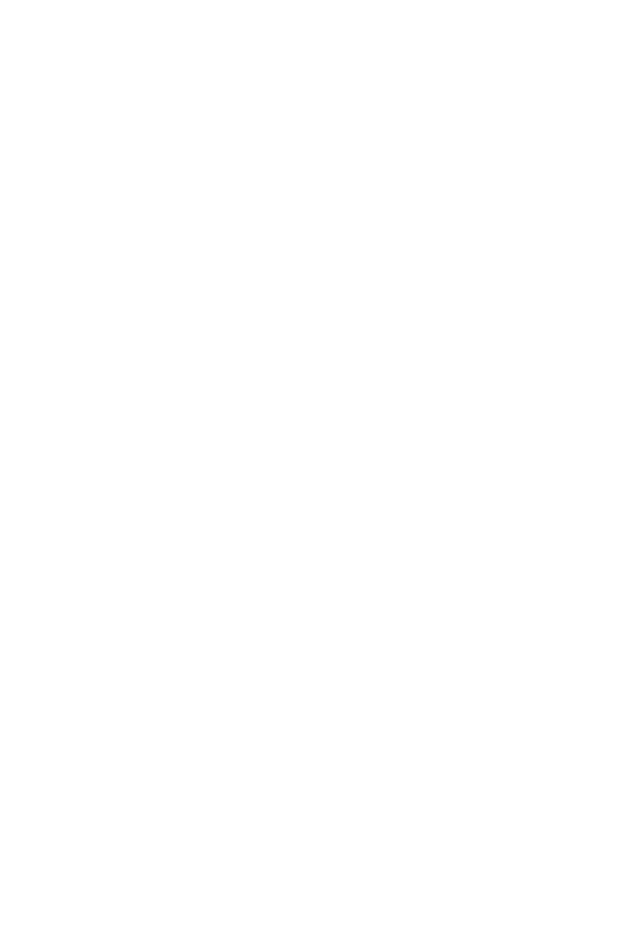
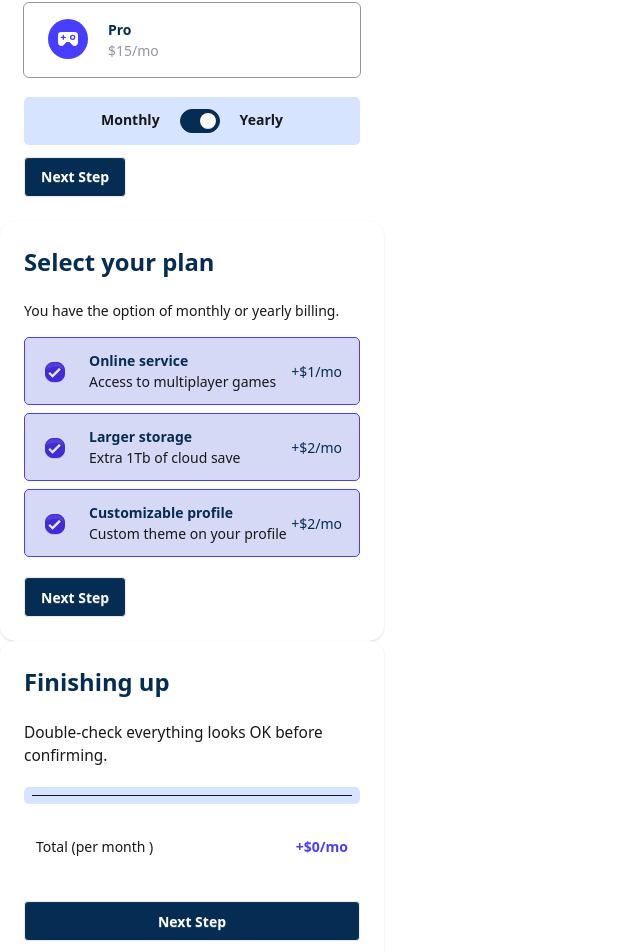
Before and after one commit to ItaloDev-Marcelo/multiStepForm-ts-V2, a React (Vite) app: page / in a window 1280 px wide. Shown: the part 810-1762 px from the top of the page, without its empty margins (0-640 px from the left). Before the commit the page ends 800 px from the top, so only its background shows below. Built offline with nearby package versions, Linux system fonts and the light colour scheme.

Commit message:
summary style completo

```diff
--- a/src/App.tsx
+++ b/src/App.tsx
@@ -1,14 +1,14 @@
-// import StepForm1 from "./Forms/StepForm1";
-// import StepForm2 from "./Forms/StepForm2";
+import StepForm1 from "./Forms/StepForm1";
+import StepForm2 from "./Forms/StepForm2";
 import StepForm3 from "./Forms/StepForm3";
-// import Summary from "./Forms/Summary";
+import Summary from "./Forms/Summary";
 function App() {
    return (
-      <><StepForm3/>
-      {/* <StepForm1/> */}
-      {/* <StepForm2/>
+      <>
+      <StepForm1/>
+      <StepForm2/>
       <StepForm3/>
-      <Summary/> */}
+      <Summary/>
       </>
    )
 }
--- a/src/Forms/Summary.tsx
+++ b/src/Forms/Summary.tsx
@@ -31,33 +31,39 @@
   const plan = isSelected ?  'Monthly' : 'Yearly';
 
   return (
-    <div>
-        <h2>Finishing up</h2>
-        <p>Double-check everything looks OK before confirming.</p>
-        {
+    <div className='card bg-base-100 w-96 rounded-[15px] shadow-sm'>
+      <div className="card-body">
+        <h2 className='card-title text-[1.7em] text-Blue-950 font-bold mb-3'>Finishing up</h2>
+        <p className='text-[1.1em]'>Double-check everything looks OK before confirming.</p>
+         <div className='flex flex-col  bg-Blue-200 rounded-[5px] p-2 my-3'>
+             {
           selected.map((item) => (
-             <div  key={Math.random()}>
-                <p>{item.name} ({plan})  <br/> <a href='#'>Change</a> </p>
-                <p>${item.price} {priceText} </p>
+             <div  key={Math.random()} className='flex flex-row justify-between items-center p-3 '>
+               <div> <p > <span className='text-[1em] font-bold text-Blue-950 '>{item.name}</span>
+                <span className='text-[1em] font-bold text-Blue-950 '>({plan}) </span>  <br/>
+                 <a href='#' className='underline'>Change</a> </p></div>
+              <div><p>${item.price} {priceText} </p></div>
              </div>
           ))
         }
-
+        <hr  />
         {
          addOnsData.length > 0 &&  addOnsData.map((item) => (
-             <div key={Math.random()} className='flex justify-between p-2'>
-                <p>{item.name}</p>
-                <p>+${item.price} {priceText}</p>
+             <div key={Math.random()} className='flex flex-row justify-between items-center p-3'>
+                <div><p>{item.name}</p></div>
+                <div><p>+${item.price} {priceText}</p></div>
              </div>
           ))
         }
+         </div>
 
 
-       <div>
-         <p>Total (per {isSelected ? 'month' : 'year'} ) </p>
-       <p>+${result}{priceText}</p>
+       <div  className='flex flex-row justify-between  p-3 mb-3'>
+         <div><p>Total (per {isSelected ? 'month' : 'year'} ) </p></div>
+         <div> <p className='text-Purple-600 font-bold'>+${result}{priceText}</p></div>
        </div>
         <Button/>
+      </div>
     </div>
   )
 }
```
